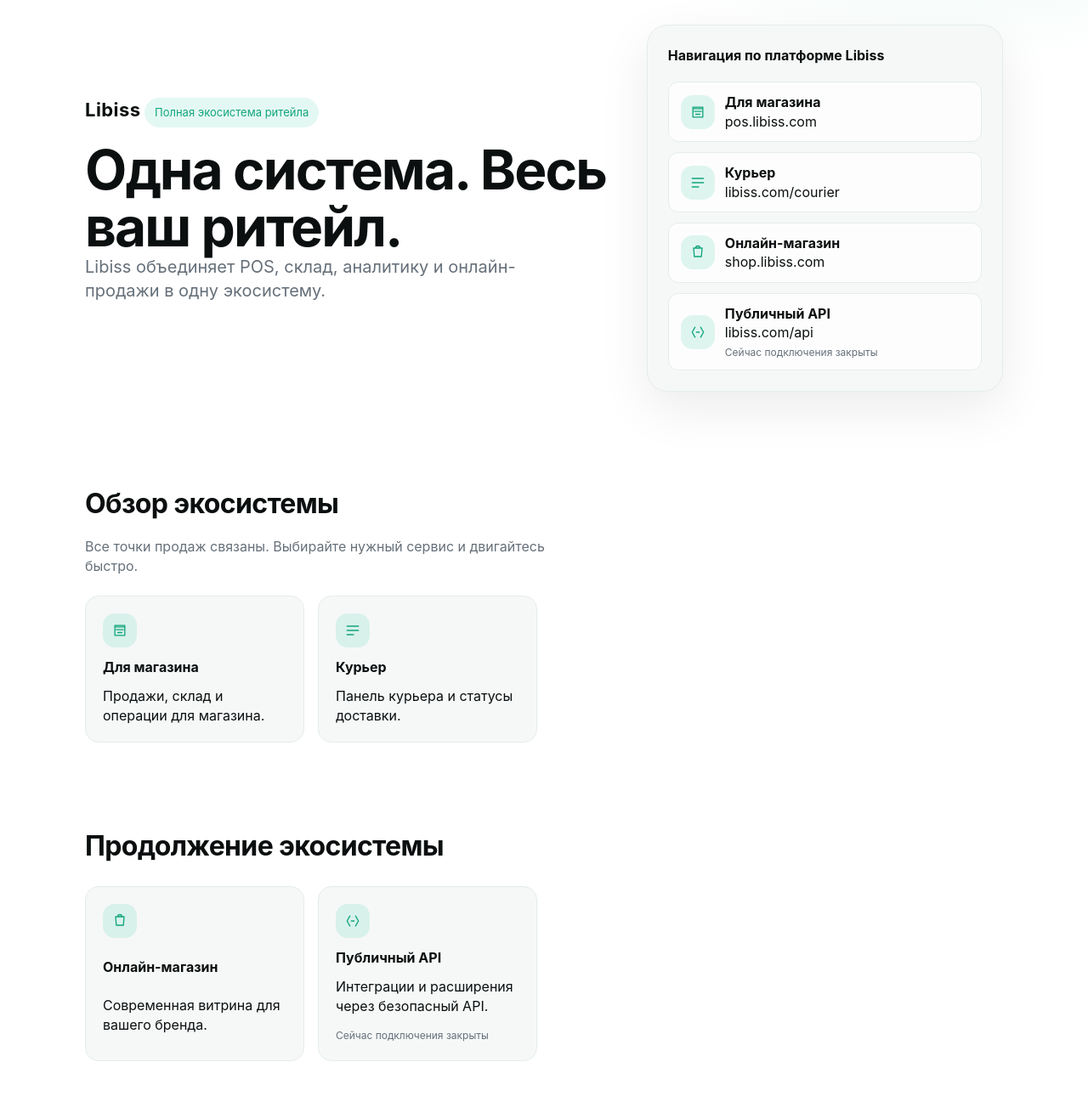
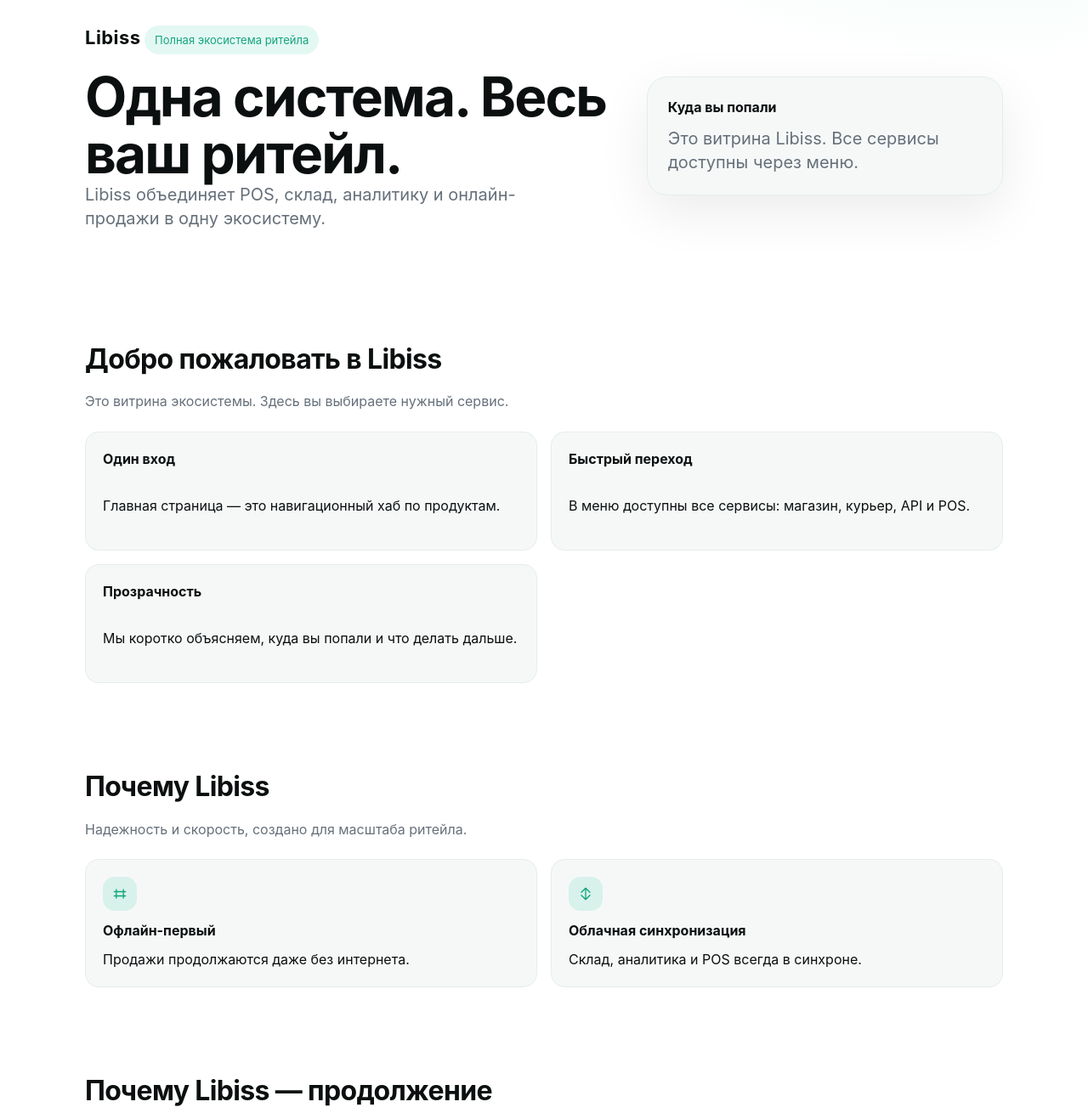
Before and after one commit to Muhammad-true/libiss, a website built with Vite: page index.html in a window 1280 px wide. Shown: the part 200-1510 px from the top of the page at 85% size. Built offline with nearby package versions, Linux system fonts and the light colour scheme.

Commit message:
убрали навигаю от страниц1

```diff
--- a/index.html
+++ b/index.html
@@ -133,175 +133,41 @@
               <div class="hero-actions"></div>
             </div>
             <div class="hero-card animate">
-              <h3 data-i18n="hero.cardTitle">Навигация по платформе Libiss</h3>
-              <div class="list">
-                <a class="list-item" href="https://pos.libiss.com">
-                  <span class="icon" aria-hidden="true">
-                    <svg viewBox="0 0 24 24" fill="none">
-                      <path
-                        d="M6 7h12M7 11h10M9 15h6M5 5h14v14H5z"
-                        stroke="currentColor"
-                        stroke-width="1.6"
-                        stroke-linecap="round"
-                        stroke-linejoin="round"
-                      />
-                    </svg>
-                  </span>
-                  <div>
-                    <strong data-i18n="services.pos">POS-система</strong>
-                    <div>pos.libiss.com</div>
-                  </div>
-                </a>
-                <a class="list-item" href="/courier.html">
-                  <span class="icon" aria-hidden="true">
-                    <svg viewBox="0 0 24 24" fill="none">
-                      <path
-                        d="M4 6h16M4 12h16M4 18h9"
-                        stroke="currentColor"
-                        stroke-width="1.6"
-                        stroke-linecap="round"
-                      />
-                    </svg>
-                  </span>
-                  <div>
-                    <strong data-i18n="services.admin"
-                      >Панель администратора</strong
-                    >
-                    <div>libiss.com/courier</div>
-                  </div>
-                </a>
-                <a class="list-item" href="https://shop.libiss.com">
-                  <span class="icon" aria-hidden="true">
-                    <svg viewBox="0 0 24 24" fill="none">
-                      <path
-                        d="M6 6h12l-1 12H7L6 6zM9 6a3 3 0 0 1 6 0"
-                        stroke="currentColor"
-                        stroke-width="1.6"
-                        stroke-linecap="round"
-                        stroke-linejoin="round"
-                      />
-                    </svg>
-                  </span>
-                  <div>
-                    <strong data-i18n="services.shop">Онлайн-магазин</strong>
-                    <div>shop.libiss.com</div>
-                  </div>
-                </a>
-                <a class="list-item" href="/api.html">
-                  <span class="icon" aria-hidden="true">
-                    <svg viewBox="0 0 24 24" fill="none">
-                      <path
-                        d="M8 5l-4 7 4 7M16 5l4 7-4 7M10 12h4"
-                        stroke="currentColor"
-                        stroke-width="1.6"
-                        stroke-linecap="round"
-                        stroke-linejoin="round"
-                      />
-                    </svg>
-                  </span>
-                  <div>
-                    <strong data-i18n="services.api">Публичный API</strong>
-                    <div>libiss.com/api</div>
-                    <div class="note" data-i18n="api.notice">
-                      Сейчас подключения закрыты
-                    </div>
-                  </div>
-                </a>
-              </div>
+              <h3 data-i18n="hero.cardTitle">Куда вы попали</h3>
+              <p data-i18n="hero.cardText">
+                Это витрина Libiss. Все сервисы доступны через меню.
+              </p>
             </div>
           </div>
         </section>
 
         <section class="snap-section">
           <div class="container">
-            <h2 class="section-title" data-i18n="ecosystem.title">
-              Обзор экосистемы
+            <h2 class="section-title" data-i18n="about.title">
+              Добро пожаловать в Libiss
             </h2>
-            <p class="section-subtitle" data-i18n="ecosystem.subtitle">
-              Все точки продаж связаны. Выбирайте нужный сервис и двигайтесь
-              быстро.
+            <p class="section-subtitle" data-i18n="about.subtitle">
+              Это витрина экосистемы. Здесь вы выбираете нужный сервис.
             </p>
-            <div class="grid four">
-              <a class="card animate" href="https://pos.libiss.com">
-                <span class="icon" aria-hidden="true">
-                  <svg viewBox="0 0 24 24" fill="none">
-                    <path
-                      d="M6 7h12M7 11h10M9 15h6M5 5h14v14H5z"
-                      stroke="currentColor"
-                      stroke-width="1.6"
-                      stroke-linecap="round"
-                      stroke-linejoin="round"
-                    />
-                  </svg>
-                </span>
-                <h4 data-i18n="services.pos">POS-система</h4>
-                <p data-i18n="ecosystem.pos">
-                  Быстрая касса, готовность к работе офлайн.
+            <div class="grid">
+              <div class="card animate">
+                <h4 data-i18n="about.point1Title">Один вход</h4>
+                <p data-i18n="about.point1Text">
+                  Главная страница — это навигационный хаб по продуктам.
                 </p>
-              </a>
-              <a class="card animate" href="/courier.html">
-                <span class="icon" aria-hidden="true">
-                  <svg viewBox="0 0 24 24" fill="none">
-                    <path
-                      d="M4 6h16M4 12h16M4 18h9"
-                      stroke="currentColor"
-                      stroke-width="1.6"
-                      stroke-linecap="round"
-                    />
-                  </svg>
-                </span>
-                <h4 data-i18n="services.admin">Панель администратора</h4>
-                <p data-i18n="ecosystem.admin">
-                  Аналитика, склад и операции в реальном времени.
+              </div>
+              <div class="card animate">
+                <h4 data-i18n="about.point2Title">Быстрый переход</h4>
+                <p data-i18n="about.point2Text">
+                  В меню доступны все сервисы: магазин, курьер, API и POS.
                 </p>
-              </a>
-            </div>
-          </div>
-        </section>
-
-        <section class="snap-section">
-          <div class="container">
-            <h2 class="section-title" data-i18n="ecosystem.continueTitle">
-              Продолжение экосистемы
-            </h2>
-            <div class="grid four">
-              <a class="card animate" href="https://shop.libiss.com">
-                <span class="icon" aria-hidden="true">
-                  <svg viewBox="0 0 24 24" fill="none">
-                    <path
-                      d="M6 6h12l-1 12H7L6 6zM9 6a3 3 0 0 1 6 0"
-                      stroke="currentColor"
-                      stroke-width="1.6"
-                      stroke-linecap="round"
-                      stroke-linejoin="round"
-                    />
-                  </svg>
-                </span>
-                <h4 data-i18n="services.shop">Онлайн-магазин</h4>
-                <p data-i18n="ecosystem.shop">
-                  Современная витрина для вашего бренда.
+              </div>
+              <div class="card animate">
+                <h4 data-i18n="about.point3Title">Прозрачность</h4>
+                <p data-i18n="about.point3Text">
+                  Мы коротко объясняем, куда вы попали и что делать дальше.
                 </p>
-              </a>
-              <a class="card animate" href="/api.html">
-                <span class="icon" aria-hidden="true">
-                  <svg viewBox="0 0 24 24" fill="none">
-                    <path
-                      d="M8 5l-4 7 4 7M16 5l4 7-4 7M10 12h4"
-                      stroke="currentColor"
-                      stroke-width="1.6"
-                      stroke-linecap="round"
-                      stroke-linejoin="round"
-                    />
-                  </svg>
-                </span>
-                <h4 data-i18n="services.api">Публичный API</h4>
-                <p data-i18n="ecosystem.api">
-                  Интеграции и расширения через безопасный API.
-                </p>
-                <p class="note" data-i18n="api.notice">
-                  Сейчас подключения закрыты
-                </p>
-              </a>
+              </div>
             </div>
           </div>
         </section>
--- a/src/translations.js
+++ b/src/translations.js
@@ -6,19 +6,20 @@ export const translations = {
     "hero.title": "Одна система. Весь ваш ритейл.",
     "hero.subtitle":
       "Libiss объединяет POS, склад, аналитику и онлайн-продажи в одну экосистему.",
-    "hero.cardTitle": "Навигация по платформе Libiss",
+    "hero.cardTitle": "Куда вы попали",
+    "hero.cardText": "Это витрина Libiss. Все сервисы доступны через меню.",
     "services.pos": "Для магазина",
     "services.admin": "Курьер",
     "services.shop": "Онлайн-магазин",
     "services.api": "Публичный API",
-    "ecosystem.title": "Обзор экосистемы",
-    "ecosystem.subtitle":
-      "Все точки продаж связаны. Выбирайте нужный сервис и двигайтесь быстро.",
-    "ecosystem.pos": "Продажи, склад и операции для магазина.",
-    "ecosystem.admin": "Панель курьера и статусы доставки.",
-    "ecosystem.continueTitle": "Продолжение экосистемы",
-    "ecosystem.shop": "Современная витрина для вашего бренда.",
-    "ecosystem.api": "Интеграции и расширения через безопасный API.",
+    "about.title": "Добро пожаловать в Libiss",
+    "about.subtitle": "Это витрина экосистемы. Здесь вы выбираете нужный сервис.",
+    "about.point1Title": "Один вход",
+    "about.point1Text": "Главная страница — это навигационный хаб по продуктам.",
+    "about.point2Title": "Быстрый переход",
+    "about.point2Text": "В меню доступны все сервисы: магазин, курьер, API и POS.",
+    "about.point3Title": "Прозрачность",
+    "about.point3Text": "Мы коротко объясняем, куда вы попали и что делать дальше.",
     "why.title": "Почему Libiss",
     "why.subtitle": "Надежность и скорость, создано для масштаба ритейла.",
     "why.continueTitle": "Почему Libiss — продолжение",
@@ -97,19 +98,20 @@ export const translations = {
     "hero.title": "One system. All your retail.",
     "hero.subtitle":
       "Libiss connects POS, inventory, analytics and online sales into one ecosystem.",
-    "hero.cardTitle": "Navigate the Libiss platform",
+    "hero.cardTitle": "Where you are",
+    "hero.cardText": "This is the Libiss showcase. All services are in the menu.",
     "services.pos": "For Store",
     "services.admin": "Courier",
     "services.shop": "Online Store",
     "services.api": "Public API",
-    "ecosystem.title": "Ecosystem overview",
-    "ecosystem.subtitle":
-      "Every touchpoint stays connected. Choose the service you need and move fast.",
-    "ecosystem.pos": "Store operations, inventory, and sales.",
-    "ecosystem.admin": "Courier panel and delivery statuses.",
-    "ecosystem.continueTitle": "Ecosystem continued",
-    "ecosystem.shop": "Modern commerce front for your brand.",
-    "ecosystem.api": "Extend Libiss with secure integrations.",
+    "about.title": "Welcome to Libiss",
+    "about.subtitle": "This is the ecosystem hub. Choose the service you need.",
+    "about.point1Title": "Single entry",
+    "about.point1Text": "The main site is a navigation hub for products.",
+    "about.point2Title": "Fast access",
+    "about.point2Text": "All services are in the menu: store, courier, API, and POS.",
+    "about.point3Title": "Clarity",
+    "about.point3Text": "We clearly explain where you are and what to do next.",
     "why.title": "Why Libiss",
     "why.subtitle": "Built for reliability and speed, designed for retail scale.",
     "why.continueTitle": "Why Libiss — continued",
```
Also changed, not shown: DESIGN.md (deleted, +0 -75 lines).
